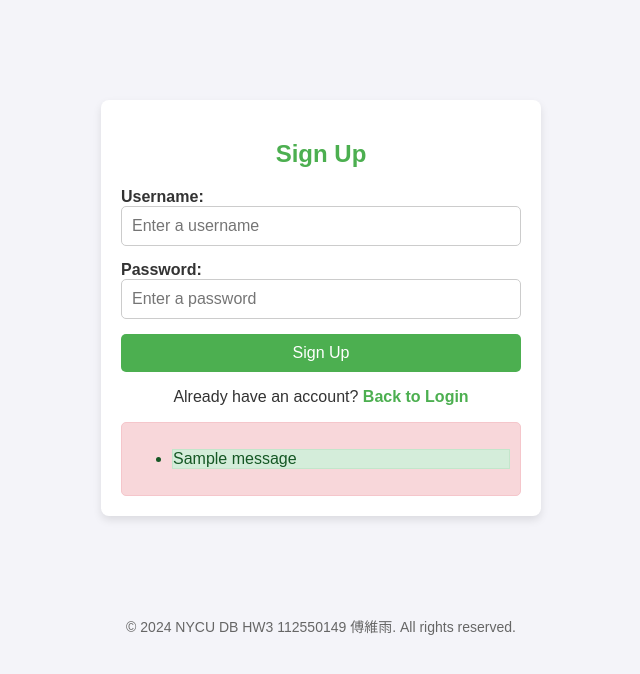
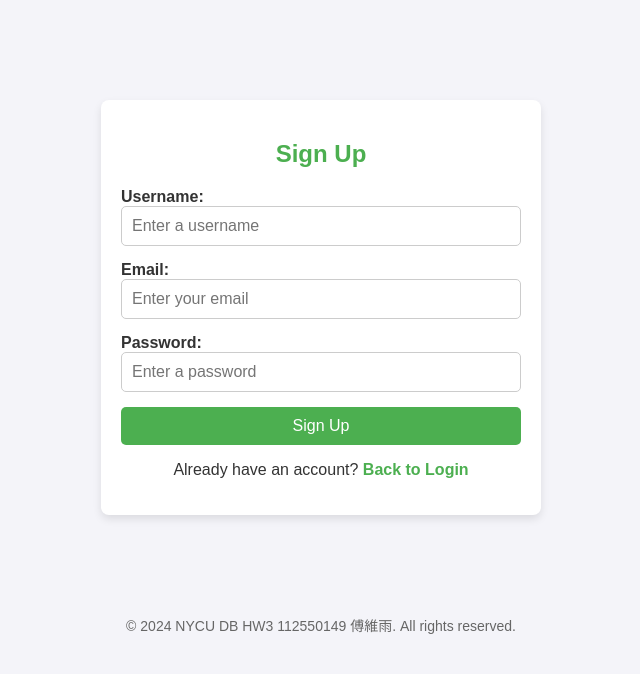
Before and after one commit to fuweiyu/Film-Cataloging-System-DBS-, a Flask app: page /signup in a window 1280 px wide. Shown: the top 674 px of the page, without its empty margins (319-959 px from the left). Run offline with Flask 3, Linux system fonts and the light colour scheme; one stand-in notice (Sample message) is shown.

Commit message:
login with username or email

```diff
--- a/main.py
+++ b/main.py
@@ -22,15 +22,8 @@ def get_db_connection():
 # ----------------------------------
 @app.route("/", methods=["GET", "POST"])
 def login():
-    """
-    Login route:
-      1) User provides username + password.
-      2) Get userId from 'Users' where userName = input username.
-      3) Fetch the stored passwordHash from 'UserPasswords' by userId.
-      4) Compare with hashed input password.
-    """
     if request.method == "POST":
-        username = request.form['username']
+        username_or_email = request.form['username_or_email']
         password = request.form['password']
 
         # Hash the incoming password
@@ -39,39 +32,38 @@ def login():
         conn = get_db_connection()
         cursor = conn.cursor()
 
-        # Step 1: Get userId from Users
-        cursor.execute("SELECT userId FROM Users WHERE userName = %s", (username,))
-        user_row = cursor.fetchone()  # e.g. (1,) if userId = 1
+        # Check for username or email match in Users table
+        cursor.execute("""
+            SELECT userId FROM Users WHERE userName = %s OR emailAddress = %s
+        """, (username_or_email, username_or_email))
+        user_row = cursor.fetchone()
 
         if not user_row:
-            # userName not found
-            flash("Invalid username or password", "danger")
+            flash("Invalid username/email or password", "danger")
             cursor.close()
             conn.close()
             return redirect("/")
 
         user_id = user_row[0]
 
-        # Step 2: Use userId to get passwordHash from UserPasswords
+        # Validate the password from UserPasswords table
         cursor.execute("SELECT passwordHash FROM UserPasswords WHERE userId = %s", (user_id,))
         pass_row = cursor.fetchone()
 
         if pass_row and pass_row[0] == hashed_password:
             # Successful login
-            session['username'] = username
+            session['username'] = username_or_email  # Store username or email in session
             flash("Welcome back!", "success")
             cursor.close()
             conn.close()
             return redirect("/welcome")
         else:
-            # Password does not match or no record in UserPasswords
-            flash("Invalid username or password", "danger")
+            flash("Invalid username/email or password", "danger")
 
         cursor.close()
         conn.close()
 
     return render_template("login.html")
-
 
 # ----------------------------------
 # WELCOME
@@ -104,14 +96,9 @@ def logout():
 # ----------------------------------
 @app.route("/signup", methods=["GET", "POST"])
 def signup():
-    """
-    Signup route:
-      1) Inserts the new userName, emailAddress, userRole into 'Users'.
-      2) Fetches new userId (AUTO_INCREMENT).
-      3) Inserts userId + passwordHash into 'UserPasswords'.
-    """
     if request.method == "POST":
         username = request.form['username']
+        email = request.form['email']  # New email field
         password = request.form['password']
 
         # Hash the password using SHA-256
@@ -125,7 +112,7 @@ def signup():
             cursor.execute("""
                 INSERT INTO Users (userName, emailAddress, userRole)
                 VALUES (%s, %s, %s)
-            """, (username, f"{username}@example.com", 'normal'))
+            """, (username, email, 'normal'))
 
             # 2) Get the auto-incremented userId
             new_user_id = cursor.lastrowid
@@ -141,9 +128,8 @@ def signup():
             return redirect("/")
 
         except mysql.connector.Error as err:
-            # Handle duplicate entries or other SQL errors
             if err.errno == mysql.connector.errorcode.ER_DUP_ENTRY:
-                flash("Username already exists. Please choose a different username.", "danger")
+                flash("Username or email already exists. Please choose different ones.", "danger")
             else:
                 flash(f"Error: {err}", "danger")
 
--- a/templates/login.html
+++ b/templates/login.html
@@ -119,8 +119,8 @@
         <h2>Login</h2>
 		<form method="POST">
 			<div>
-                <label for="username">Username:</label>
-                <input type="text" id="username" name="username" placeholder="Enter your username" required>
+				<label for="username_or_email">Username or Email:</label>
+				<input type="text" id="username_or_email" name="username_or_email" placeholder="Enter your username or email" required>
 			</div>
 			<div>
 				<label for="password">Password:</label>
@@ -128,6 +128,7 @@
 			</div>
 			<button type="submit" class="login-btn">Log In</button>
 		</form>
+
 
         <div class="signup-link">
             <p>Don't have an account? <a href="/signup">Sign Up</a></p>
--- a/templates/signup.html
+++ b/templates/signup.html
@@ -39,6 +39,7 @@
         }
 
         input[type="text"],
+        input[type="email"],
         input[type="password"] {
             padding: 10px;
             font-size: 16px;
@@ -49,6 +50,7 @@
         }
 
         input[type="text"]:focus,
+        input[type="email"]:focus,
         input[type="password"]:focus {
             outline: none;
             border-color: #4CAF50;
@@ -68,26 +70,6 @@
 
         .signup-btn:hover {
             background-color: #45a049;
-        }
-
-        .flash-messages {
-            margin-top: 15px;
-            padding: 10px;
-            background-color: #f8d7da;
-            color: #721c24;
-            border: 1px solid #f5c6cb;
-            border-radius: 5px;
-        }
-
-        .flash-messages .success {
-            background-color: #d4edda;
-            color: #155724;
-            border: 1px solid #c3e6cb;
-        }
-
-        .flash-messages .danger {
-            background-color: #f8d7da;
-            color: #721c24;
         }
 
         .back-to-login {
@@ -122,6 +104,10 @@
                 <input type="text" id="username" name="username" placeholder="Enter a username" required>
             </div>
             <div>
+                <label for="email">Email:</label>
+                <input type="email" id="email" name="email" placeholder="Enter your email" required>
+            </div>
+            <div>
                 <label for="password">Password:</label>
                 <input type="password" id="password" name="password" placeholder="Enter a password" required>
             </div>
@@ -131,20 +117,6 @@
         <div class="back-to-login">
             <p>Already have an account? <a href="/">Back to Login</a></p>
         </div>
-
-
-            {% with messages = get_flashed_messages(with_categories=true) %}
-            {% if messages %}
-                <div class="flash-messages">
-                    <ul>
-                        {% for category, message in messages %}
-                            <li class="{{ category }}">{{ message }}</li>
-                        {% endfor %}
-                    </ul>
-                </div>
-            {% endif %}
-            {% endwith %}
-
     </div>
 
     <footer>
```
Lines whose indentation alone changed are shown as unchanged.
